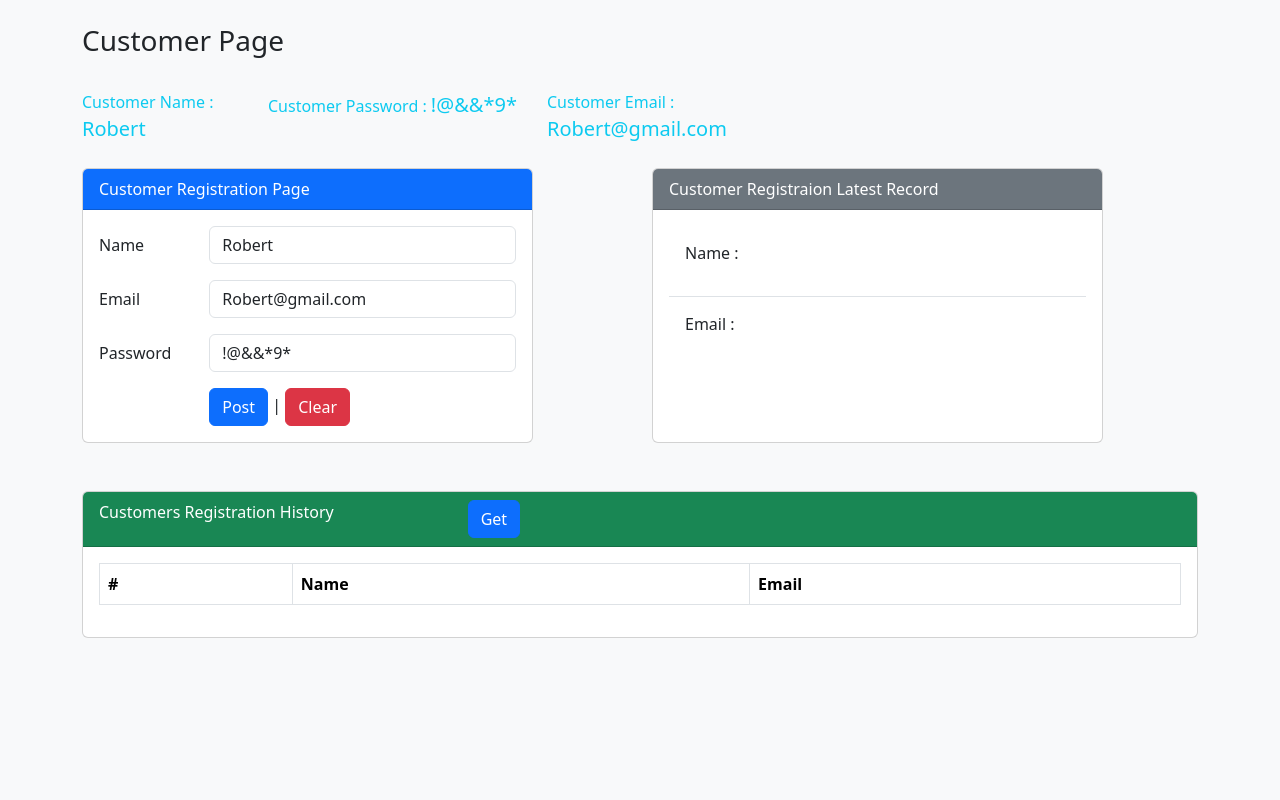
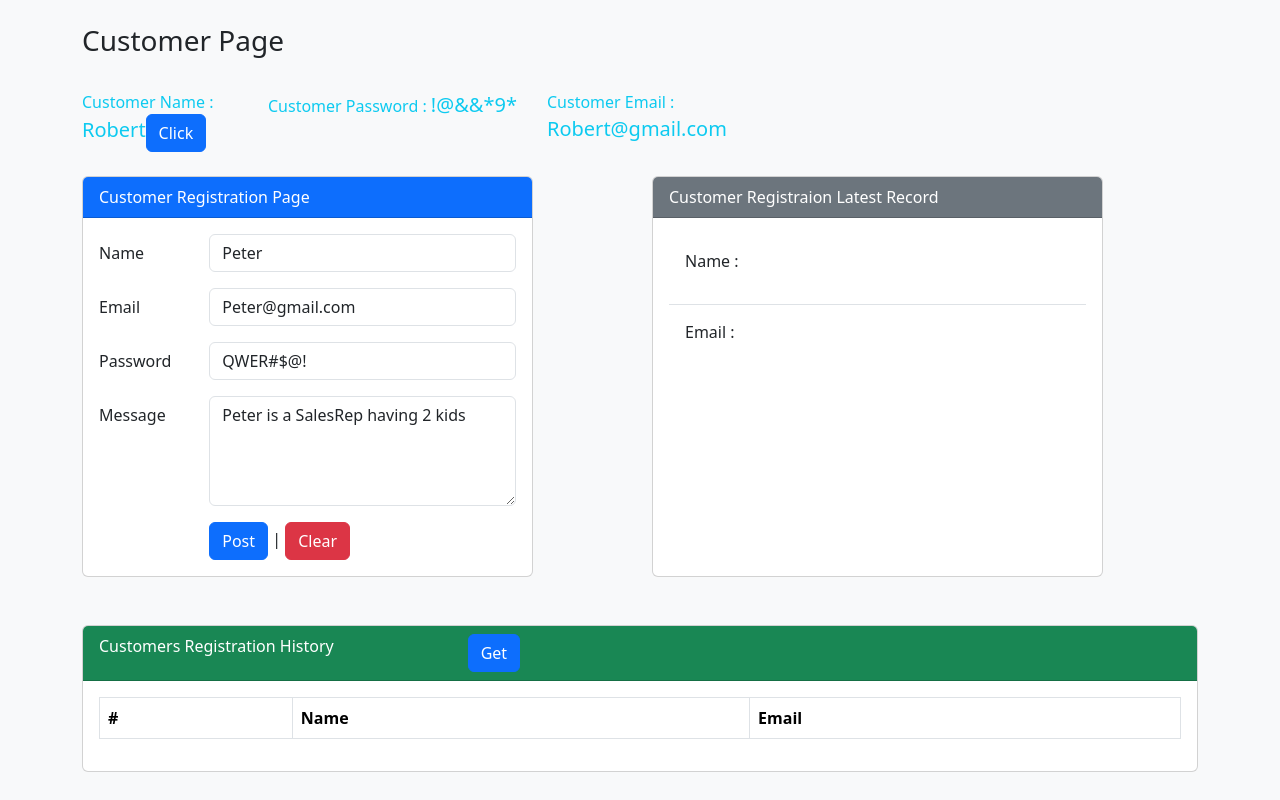
Before and after one commit to madanpatakota/AngularAdvancedConceptsApp, an Angular app: page / in a window 1280 px wide. Built offline with nearby package versions, Linux system fonts and the light colour scheme.

Commit message:
Page LifeCycle Hook

```diff
--- a/src/app/app.component.html
+++ b/src/app/app.component.html
@@ -5,6 +5,7 @@
       <span class="text-info col-2">
         Customer Name :
         <span class="text-monospace fs-5"> {{ Customer.Name }}</span>
+        <input type="button" class="btn btn-primary" value="Click" (click)="updateCustomerName()" />
       </span>
       <span class="text-info col-3">
         Customer Password :
@@ -27,6 +28,7 @@
           id="message"
           rows="4"
           placeholder="Enter your personal details"
+          #CustomerMessage
         ></textarea>
       </app-customer-registration>
     </div>
--- a/src/app/app.component.ts
+++ b/src/app/app.component.ts
@@ -17,4 +17,8 @@ export class AppComponent {
     console.log(this.Customer);
     this.CustomerLatestRecord = $event;
   }
+
+  updateCustomerName(){
+     this.Customer.Name = "Robert Jr";
+  }
 }
--- a/src/app/customer-registration/customer-registration.component.html
+++ b/src/app/customer-registration/customer-registration.component.html
@@ -12,7 +12,7 @@
             class="form-control"
             id="name"
             placeholder="Enter your name"
-            [value] = "CustomerInfo.Name"
+            [value] = "localCustomerInfo.Name"
             #CustomerName
           />
         </div>
@@ -25,7 +25,7 @@
             class="form-control"
             id="email"
             placeholder="Enter your email"
-            [value]="CustomerInfo.Email"
+            [value]="localCustomerInfo.Email"
             #CustomerEmail
           />
         </div>
@@ -38,16 +38,19 @@
             class="form-control"
             id="password"
             placeholder="Enter your Password"
-            [value]="CustomerInfo.Password"
+            [value]="localCustomerInfo.Password"
             #CustomerPassword
           />
         </div>
       </div>
-      <!-- <div class="mb-3 row">
+
+      <!--ngContentSetup-->
+      <div class="mb-3 row">
         <label for="message" class="col-sm-3 col-form-label">Message</label>
         <div class="col-sm-9">
+          <ng-content></ng-content>
         </div>
-      </div> -->
+      </div>
       <div class="row">
         <div class="col-sm-9 offset-sm-3">
           <input type="button" value="Post" (click)="evtPostData()" class="btn btn-primary btn-block"> |
--- a/src/app/customer-registration/customer-registration.component.ts
+++ b/src/app/customer-registration/customer-registration.component.ts
@@ -1,9 +1,18 @@
 import {
+  AfterContentChecked,
+  AfterContentInit,
+  AfterViewChecked,
+  AfterViewInit,
+  ChangeDetectorRef,
   Component,
+  ContentChild,
   ElementRef,
   EventEmitter,
   Input,
+  OnChanges,
+  OnDestroy,
   Output,
+  SimpleChanges,
   ViewChild,
 } from '@angular/core';
 
@@ -12,11 +21,44 @@ import {
   templateUrl: './customer-registration.component.html',
   styleUrls: ['./customer-registration.component.css'],
 })
-export class CustomerRegistrationComponent {
-  @Input('CustomerInfo') CustomerInfo: any;
+export class CustomerRegistrationComponent
+  implements
+    OnChanges,
+    AfterViewInit,
+    AfterContentInit,
+    AfterViewChecked,
+    AfterContentChecked,
+    OnDestroy
+{
+  @Input('CustomerInfo') localCustomerInfo: any;
+
+  /*Page Life Cycle Hook*/
+  //constructor(private changeDector: ChangeDetectorRef) {}
+  constructor() {}
+
+  //ngOnChanges(changes: SimpleChanges) {
+  ngOnChanges() {
+    console.log('Input changes are ', this.localCustomerInfo);
+
+    /*For Single Key*/
+    //const updatedObject = { ...changes["CustomerInfo"]?.currentValue }; // Create a new object
+    //updatedObject.Name = "Peter";
+    //this.localCustomerInfo = updatedObject;
+    //this.changeDector.detectChanges();
+
+    this.localCustomerInfo = {
+      Name: 'Peter',
+    };
+    console.log('ngOnchanges changes are loaded');
+  }
+
+  ngOnInit() {
+    console.log('Page Component has loaded');
+    //For Subscription activies we do here..... API , Routing , Services related Subscriptions handle
+  }
 
   evtClearData() {
-    this.CustomerInfo = { Name: '', Email: '', Password: '' };
+    this.localCustomerInfo = { Name: '', Email: '', Password: '' };
   }
 
   @Output('CustomerEventEmitter') customerEmitter = new EventEmitter<any>();
@@ -25,6 +67,12 @@ export class CustomerRegistrationComponent {
   @ViewChild('CustomerEmail') vCustomerEmail: ElementRef;
   @ViewChild('CustomerPassword') vCustomerPassword: ElementRef;
 
+  ngAfterViewInit(): void {
+    this.vCustomerEmail.nativeElement.value = 'Peter@gmail.com';
+    this.vCustomerPassword.nativeElement.value = 'QWER#$@!';
+    console.log('View child has updated');
+  }
+
   evtPostData() {
     this.customerEmitter.emit({
       Name: this.vCustomerName.nativeElement.value,
@@ -32,4 +80,23 @@ export class CustomerRegistrationComponent {
       Password: this.vCustomerPassword.nativeElement.value,
     });
   }
+
+  /*-------------Page Life cycle hooks *--------------------*/
+  @ContentChild('CustomerMessage') cCustomerMessage: ElementRef;
+
+  ngAfterContentInit(): void {
+    this.cCustomerMessage.nativeElement.value =
+      'Peter is a SalesRep having 2 kids';
+    console.log('Content child has updated');
+  }
+
+  ngAfterViewChecked() {
+    console.log('View has changes');
+  }
+  ngAfterContentChecked() {
+    console.log('Content changes');
+  }
+  ngOnDestroy() {
+    console.log('Page is Destroying. You are moving into the another page.');
+  }
 }
```
